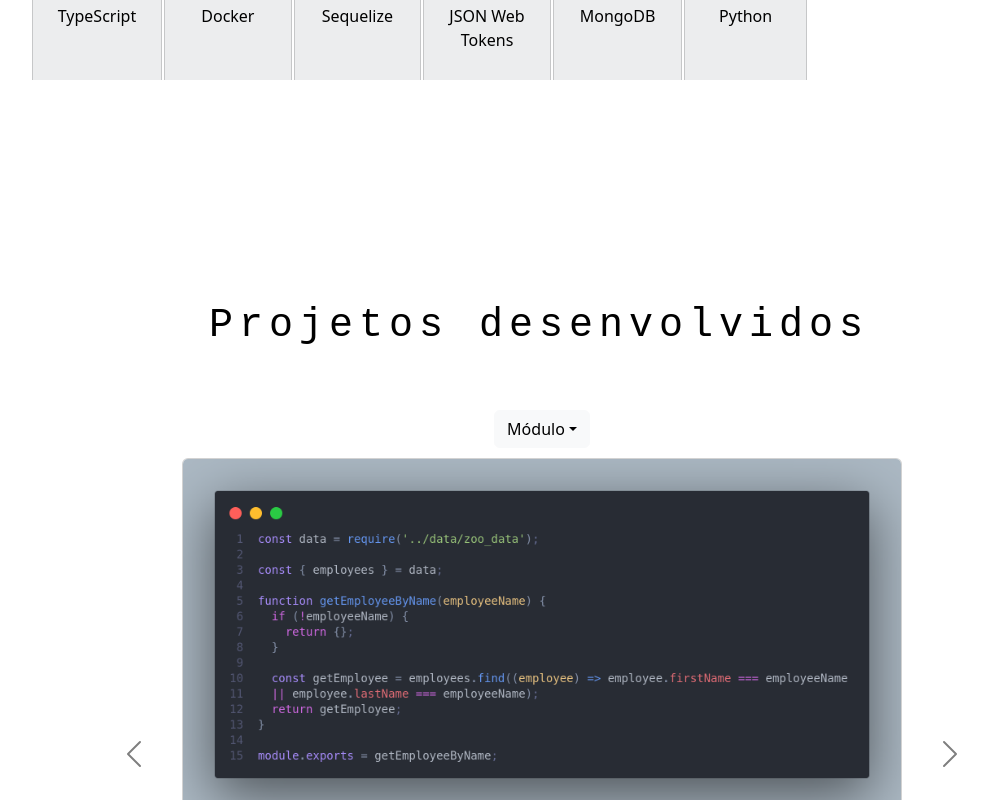
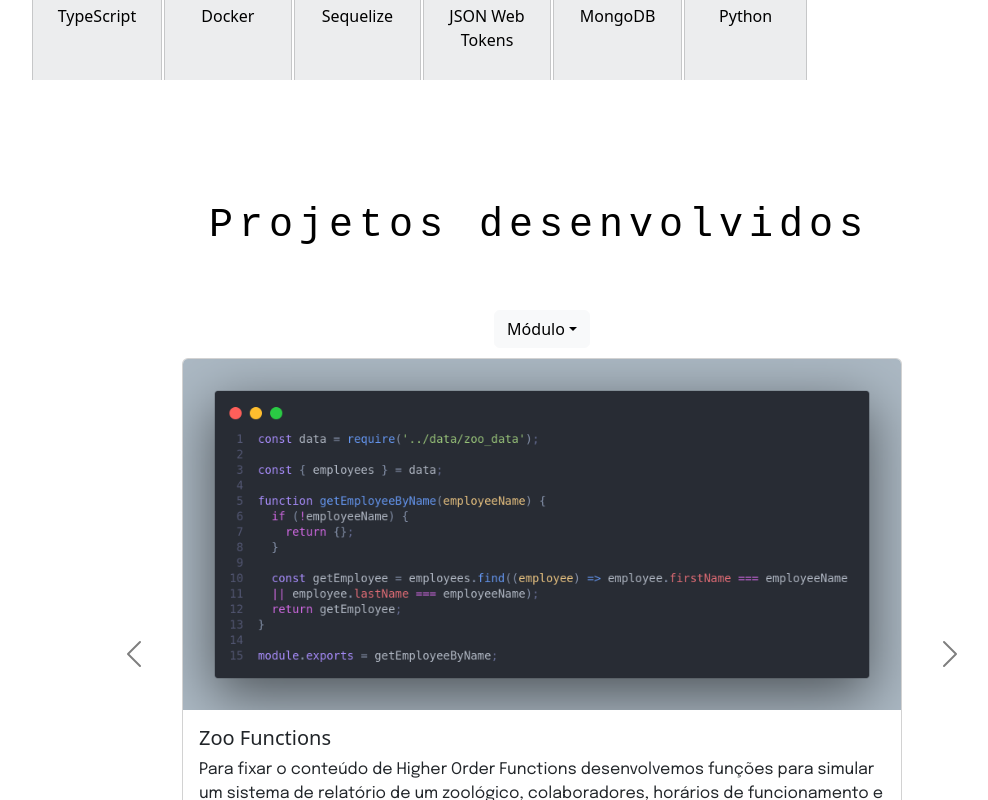
Before and after one commit to joanamds/joanamds.github.io, a React (Create React App) app: page / in a window 1280 px wide. Shown: the part 2220-3020 px from the top of the page, without its empty margins (98-1086 px from the left). Built offline with nearby package versions, Linux system fonts and the light colour scheme; a web font is replaced by a local one.

Commit message:
ajustando margem

```diff
--- a/src/styles/Projects.css
+++ b/src/styles/Projects.css
@@ -1,5 +1,5 @@
 .projects-page {
-  margin-top: 50px;
+  margin-top: 20px;
 }
 
 .App__Light .carousel-container {
--- a/src/styles/ToolsList.css
+++ b/src/styles/ToolsList.css
@@ -1,6 +1,6 @@
 .my-tools {
   border-top: 100px;
-  margin-bottom: 150px;
+  margin-bottom: 50px;
 }
 
 .my-tools .table {
```
